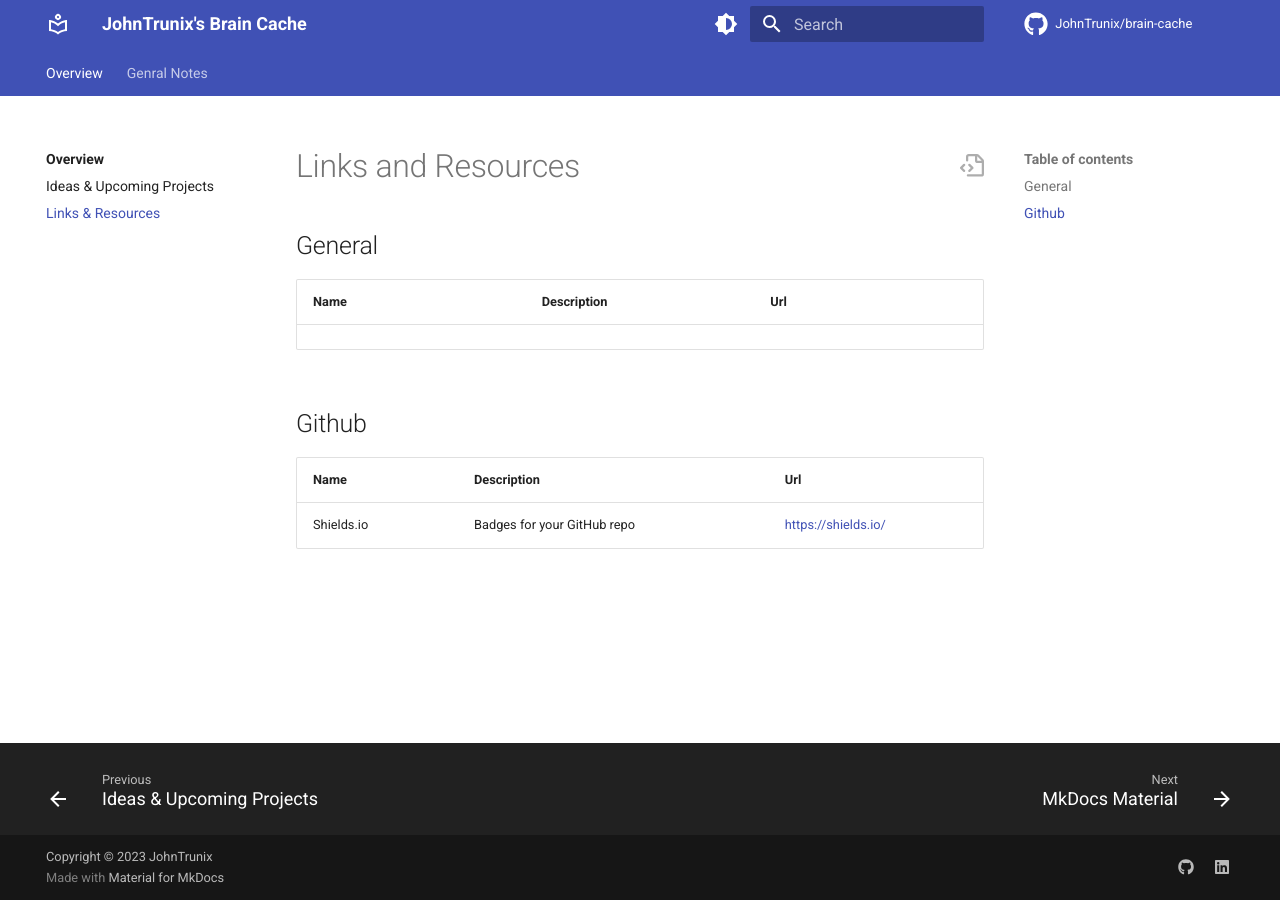
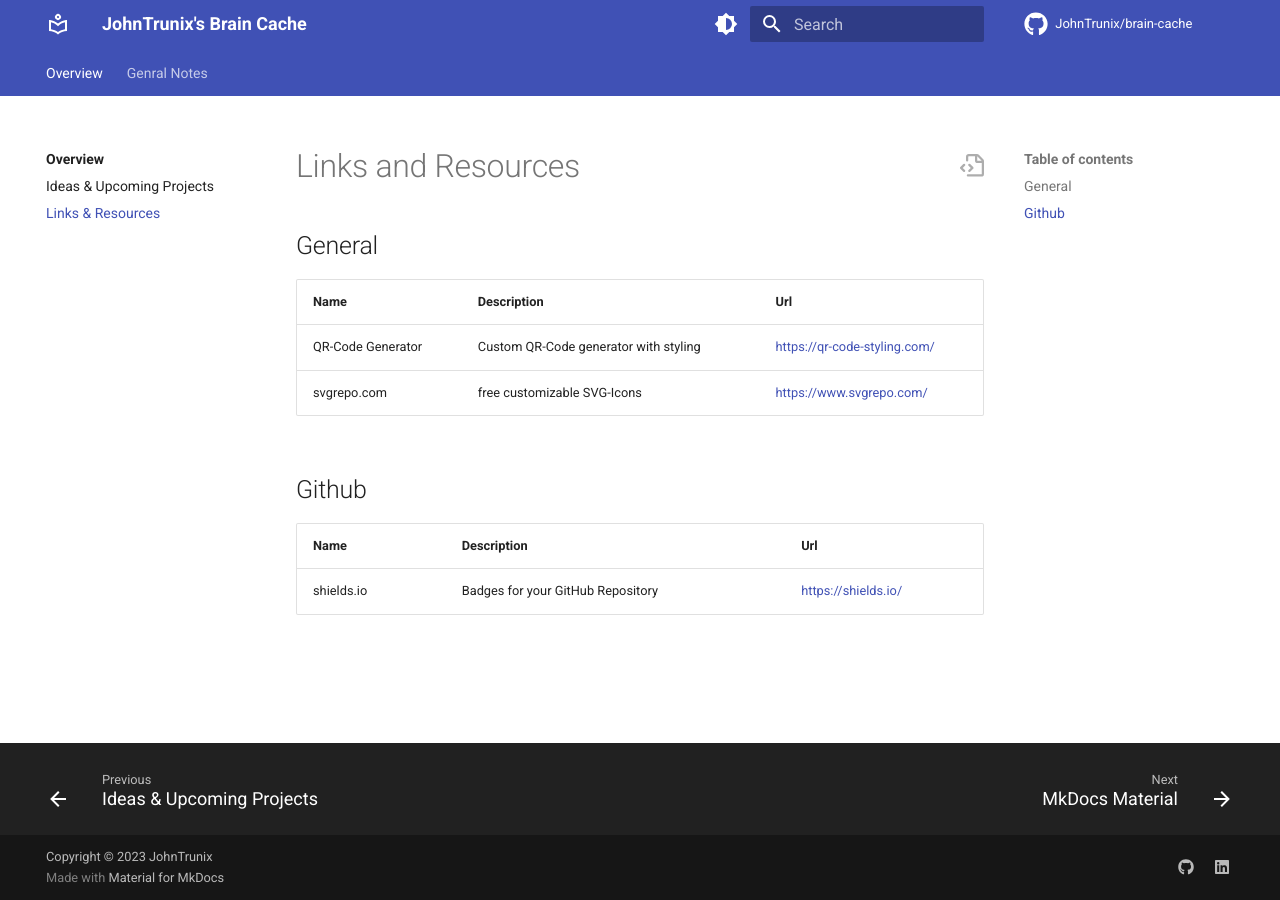
Before and after one commit to JohnTrunix/brain-cache, an MkDocs documentation site: the page built from docs/overview/urls-resources.md, in a window 1280 px wide. Built offline with MkDocs 1.6.1 and Material for MkDocs 9.7.7, drawn with Linux system fonts in a browser that asks for light colours; comment, search, counter and statistics services are not loaded.

```diff
--- a/docs/overview/urls-resources.md
+++ b/docs/overview/urls-resources.md
@@ -2,11 +2,13 @@
 
 ## General
 
-| Name | Description | Url |
-| ---- | ----------- | --- |
+| Name              | Description                           | Url                                                                          |
+| ----------------- | ------------------------------------- | ---------------------------------------------------------------------------- |
+| QR-Code Generator | Custom QR-Code generator with styling | [https://qr-code-styling.com/](https://qr-code-styling.com/){target=\_blank} |
+| svgrepo.com       | free customizable SVG-Icons           | [https://www.svgrepo.com/](https://www.svgrepo.com/){target=\_blank}         |
 
 ## Github
 
-| Name       | Description                 | Url                                                        |
-| ---------- | --------------------------- | ---------------------------------------------------------- |
-| Shields.io | Badges for your GitHub repo | [https://shields.io/](https://shields.io/){target=\_blank} |
+| Name       | Description                       | Url                                                        |
+| ---------- | --------------------------------- | ---------------------------------------------------------- |
+| shields.io | Badges for your GitHub Repository | [https://shields.io/](https://shields.io/){target=\_blank} |
```
Also changed, not shown: README.md (+1 -1 lines), docs/overview/ideas-upcoming-projects.md (+2 -1 lines).
